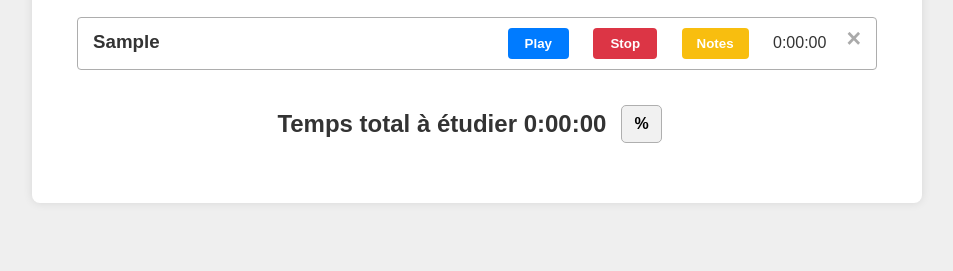
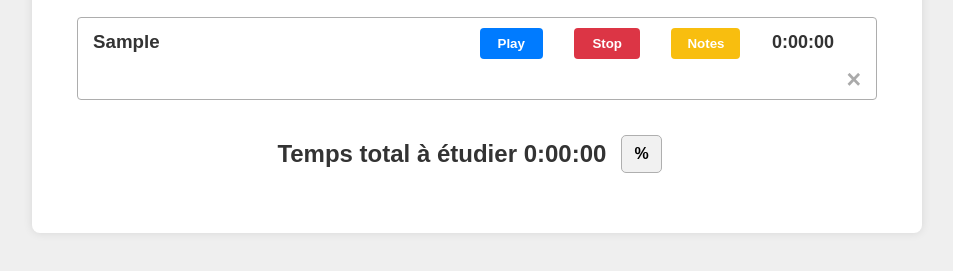
Before and after one commit to AloisTavier/Time-sheet, a plain HTML site: page index.html in a window 1280 px wide. Both pictures are taken after typing "Sample" into the empty fields and a click on the button "Ajouter le cours". Shown: the part 217-488 px from the top of the page, without its empty margins (163-1116 px from the left). Drawn offline with nearby package versions, Linux system fonts and the light colour scheme.

Commit message:
update size-notes fixed

```diff
--- a/styles.css
+++ b/styles.css
@@ -9,7 +9,6 @@ body {
     display: flex;
     flex-direction: column;
     max-height: 34px;
-    width: 95%;
     border: 1px solid #bebebe;
     border-radius: 5px;
     padding: 5px;
@@ -27,6 +26,13 @@ body {
     background: white;
     border-radius: 8px;
     box-shadow: 0 0 10px rgba(0, 0, 0, 0.1);
+}
+.time-info{
+    width: 50%;
+}
+.time{
+    font-weight: bold;
+    font-size: large;
 }
 h1 {
     text-align: center;
@@ -77,7 +83,7 @@ h1 {
 
 .course h3 {
     margin: 5px 0px 5px 0px;
-    max-width: 50%;
+    max-width: 45%;
 }
 
 .course button:active {
@@ -85,8 +91,8 @@ h1 {
 }
 
 .course .play-btn {
-    padding: 8px 17px 8px 17px; ;
-    margin-right: 20px;
+    padding: 8px 18px 8px 18px; ;
+    margin-right: 27px;
     margin-top: 5px;
     margin-bottom: 5px;
     border: none;
@@ -99,8 +105,8 @@ h1 {
 }
 
 .course .stop-btn {
-    padding: 8px 17px 8px 17px; ;
-    margin-right: 20px;
+    padding: 8px 18px 8px 18px; ;
+    margin-right: 27px;
     margin-top: 5px;
     margin-bottom: 5px;
     border: none;
@@ -136,8 +142,8 @@ h1 {
     margin-top: 20px;
 }
 .add-notes-btn{
-    padding: 8px 15px  8px 15px;
-    margin-right: 20px;
+    padding: 8px 16px  8px 16px;
+    margin-right: 27px;
     margin-top: 5px;
     margin-bottom: 5px;
     border: none;
```
